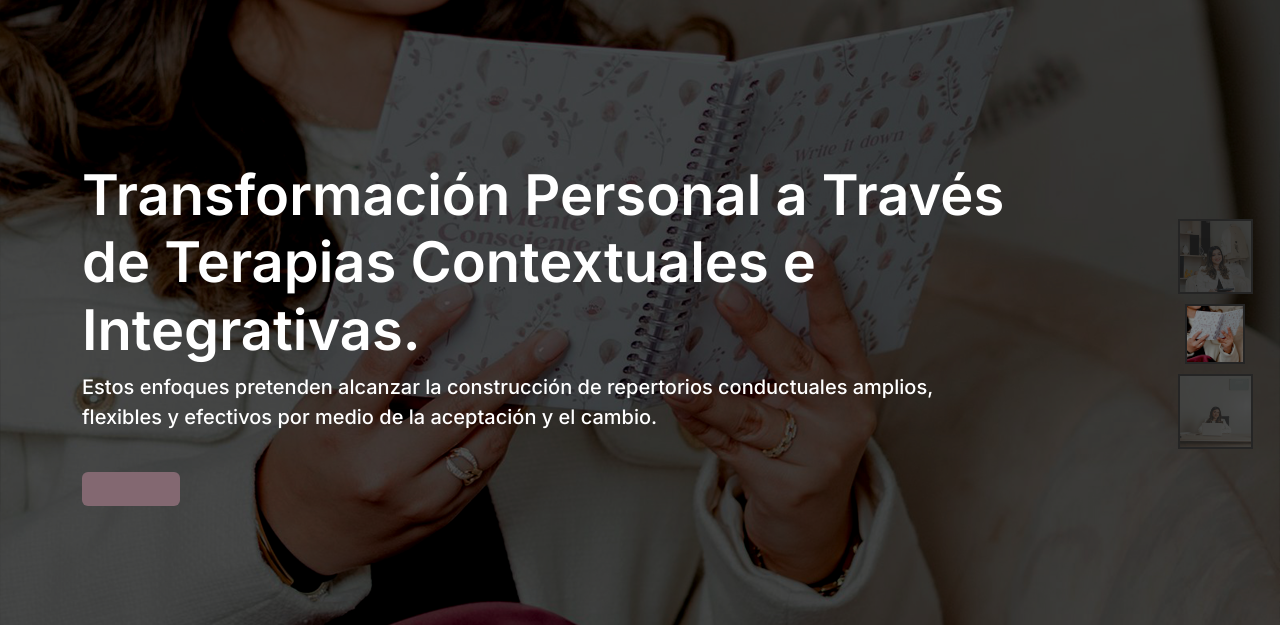
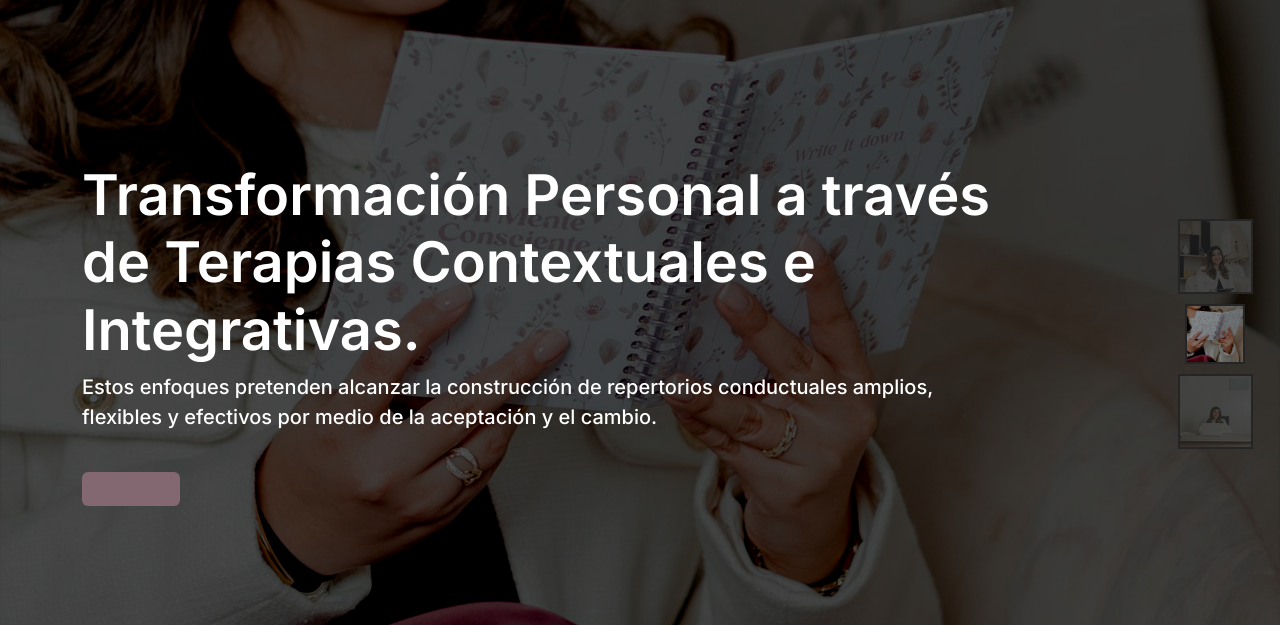
Before and after one commit to volgor/saramimenteconsciente.github.io, a plain HTML site: page index.html in a window 1280 px wide. Shown: the part 166-791 px from the top of the page. Drawn offline with nearby package versions, Linux system fonts and the light colour scheme.

Commit message:
Add files via upload

```diff
--- a/index.html
+++ b/index.html
@@ -206,7 +206,7 @@
                 <div class="row justify-content-start">
                   <div class="col-10 col-lg-10">
                     <h2 class="display-4 text-white animated slideInDown">
-                      Transformación Personal a Través de Terapias Contextuales e Integrativas.
+                      Transformación Personal a través de Terapias Contextuales e Integrativas.
                     </h2>
                     <p class="fs-5 fw-medium text-white mb-4 pb-3">
                       Estos enfoques pretenden alcanzar la construcción de repertorios conductuales amplios, flexibles y efectivos por medio de la aceptación y el cambio.
```
